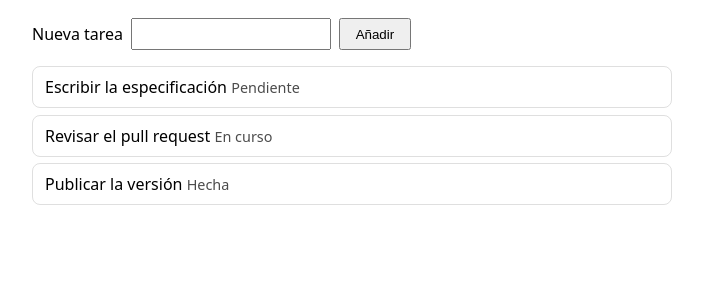
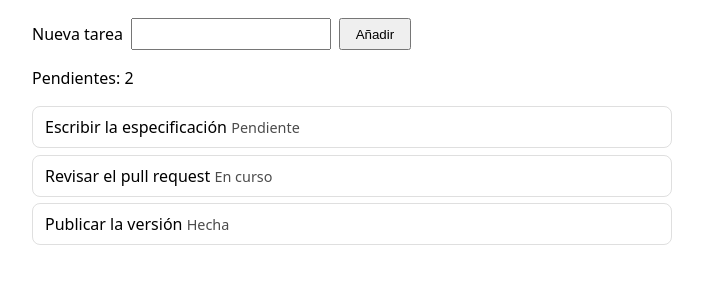
Before and after one commit to jagarciatsyl-ctrl/netlify, a plain HTML site: page web/index.html in a window 1280 px wide. Shown: the part 83-366 px from the top of the page, without its empty margins (288-991 px from the left). Drawn offline with Linux system fonts and the light colour scheme.

Commit message:
PILOTO-4: implementacion

```diff
--- a/web/app.js
+++ b/web/app.js
@@ -32,6 +32,13 @@ document.getElementById("nueva").addEventListener("submit", (e) => {
   tareas.push({ titulo, estado: "Pendiente" });
   campo.value = "";
   pintar();
+  renderContador();
 });
 
+function renderContador() {
+  const pendientes = tareas.filter((t) => t.estado !== "Hecha").length;
+  document.getElementById("contador-pendientes").textContent = "Pendientes: " + pendientes;
+}
+
 pintar();
+renderContador();
--- a/web/index.html
+++ b/web/index.html
@@ -14,6 +14,7 @@
       <input id="titulo" name="titulo" required autocomplete="off">
       <button type="submit">Añadir</button>
     </form>
+    <p id="contador-pendientes" aria-live="polite"></p>
     <ul id="lista" aria-label="Lista de tareas"></ul>
   </main>
   <script src="app.js"></script>
```
